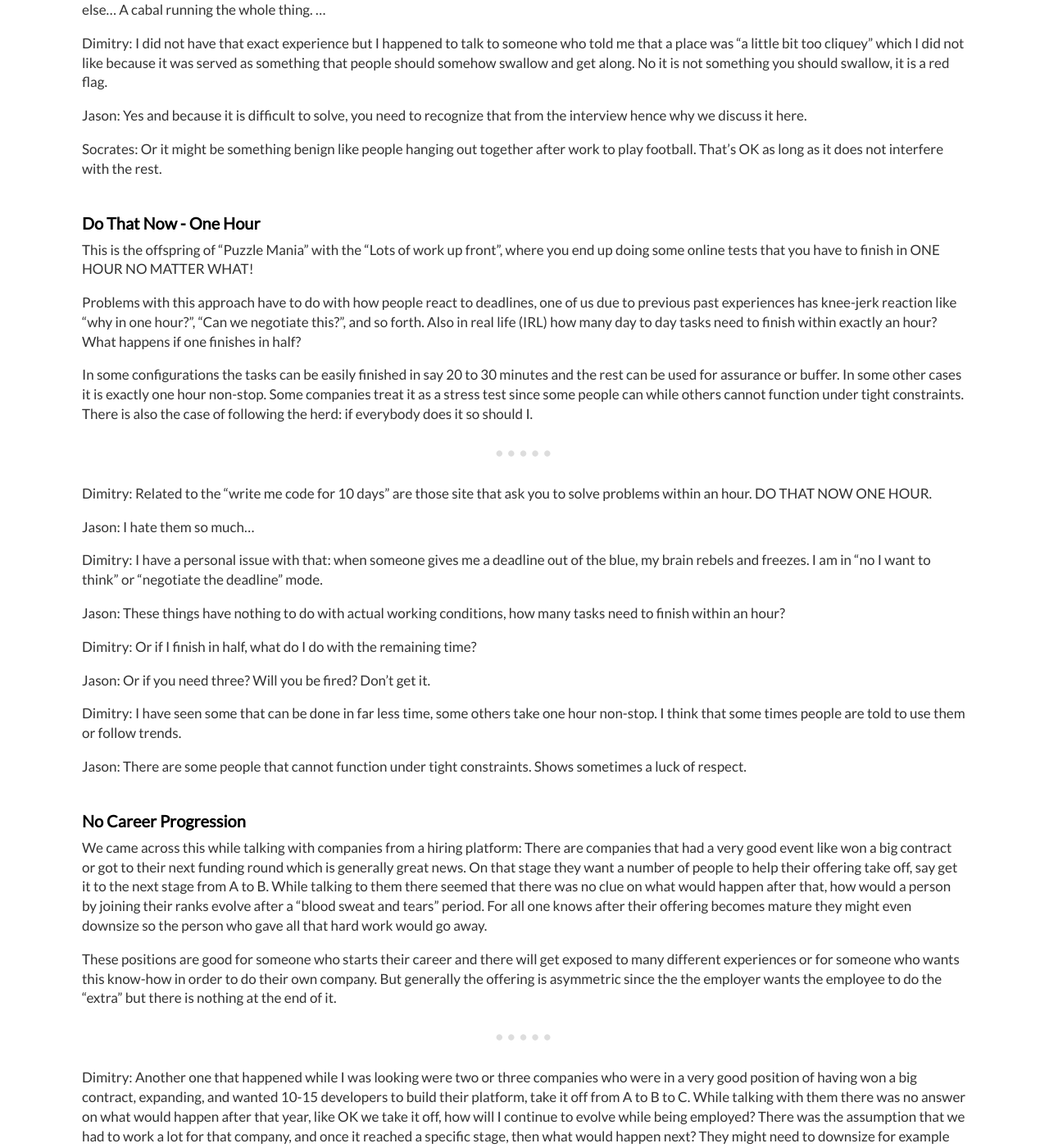
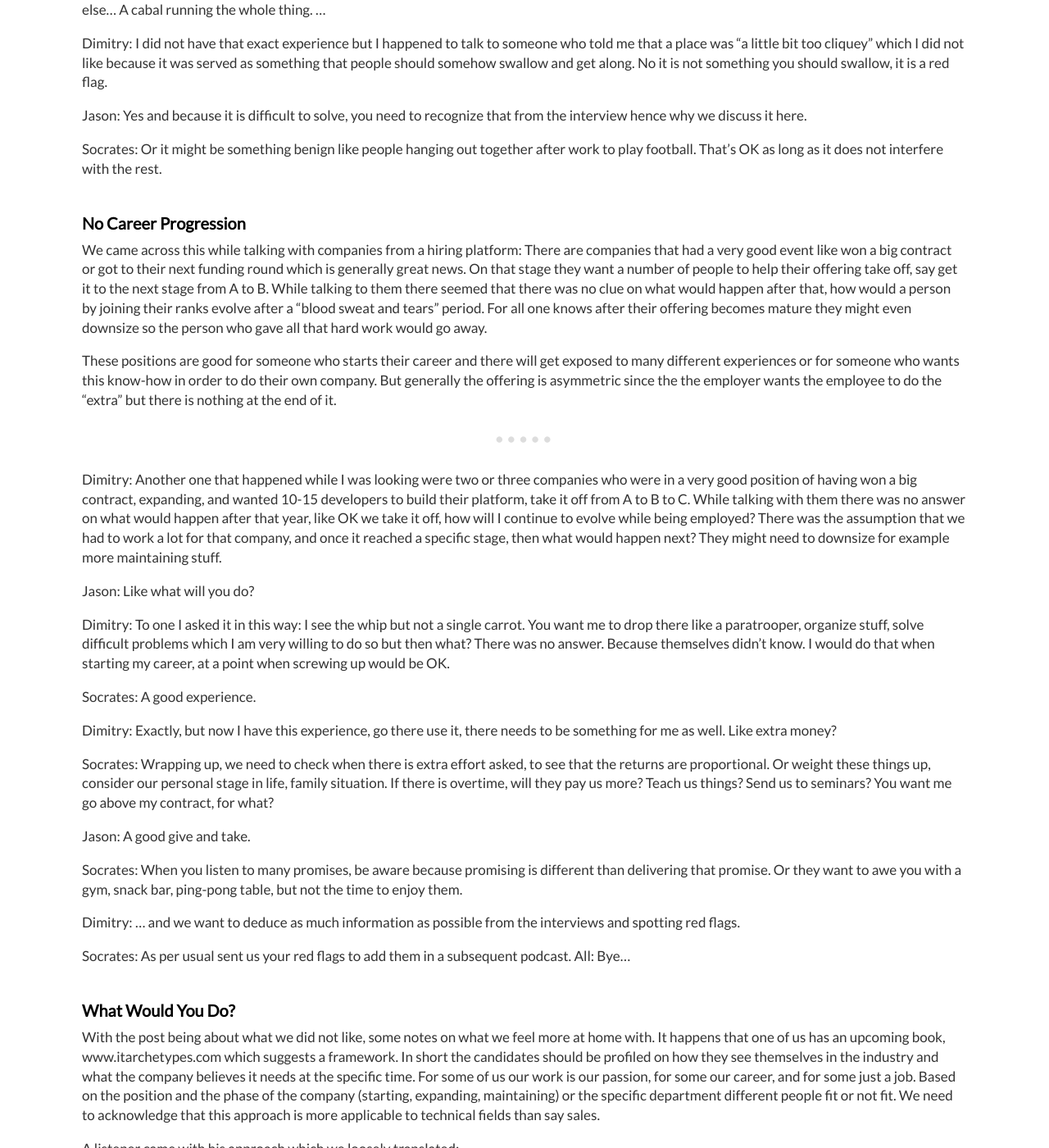
Before and after one commit to dimitrismistriotis/dimitrismistriotis.github.io, a Jekyll site: the page built from _posts/2018-05-24-red_flags_in_interviews.md, in a window 1280 px wide and 1400 px high, scrolled down 9545 px. Shown: the whole window at 82% size. Built offline with Jekyll 4.4.1, drawn with Linux system fonts in a browser that asks for light colours; comment, search, counter and statistics services are not loaded.

```diff
--- a/_posts/2018-05-24-red_flags_in_interviews.md
+++ b/_posts/2018-05-24-red_flags_in_interviews.md
@@ -634,49 +634,6 @@
 after work to play football. That's OK as long as it does not interfere with
 the rest.
 
-## Do That Now - One Hour
-
-This is the offspring of "Puzzle Mania" with the "Lots of work up front",
-where you end up doing some online tests that you have to finish in ONE HOUR
-NO MATTER WHAT!
-
-Problems with this approach have to do with how people react to deadlines,
-one of us due to previous past experiences has knee-jerk reaction like
-"why in one hour?", "Can we negotiate this?", and so forth. Also in real life
-(IRL) how many day to day tasks need to finish within exactly an hour?
-What happens if one finishes in half?
-
-In some configurations the tasks can be easily finished in say 20 to 30 minutes
-and the rest can be used for assurance or buffer. In some other cases it is
-exactly one hour non-stop. Some companies treat it as a stress test since
-some people can while others cannot function under tight constraints. There is
-also the case of following the herd: if everybody does it so should I.
-
----
-
-Dimitry: Related to the "write me code for 10 days" are those site that ask
-you to solve problems within an hour. DO THAT NOW ONE HOUR.
-
-Jason: I hate them so much...
-
-Dimitry: I have a personal issue with that: when someone gives me a deadline
-out of the blue, my brain rebels and freezes. I am in "no I want to think" or
-"negotiate the deadline" mode.
-
-Jason: These things have nothing to do with actual working conditions, how many
-tasks need to finish within an hour?
-
-Dimitry: Or if I finish in half, what do I do with the remaining time?
-
-Jason: Or if you need three? Will you be fired? Don't get it.
-
-Dimitry: I have seen some that can be done in far less time, some others take
-one hour non-stop. I think that some times people are told to use them or
-follow trends.
-
-Jason: There are some people that cannot function under tight constraints.
-Shows sometimes a luck of respect.
-
 ## No Career Progression
 
 We came across this while talking with companies from a hiring platform: There
```
